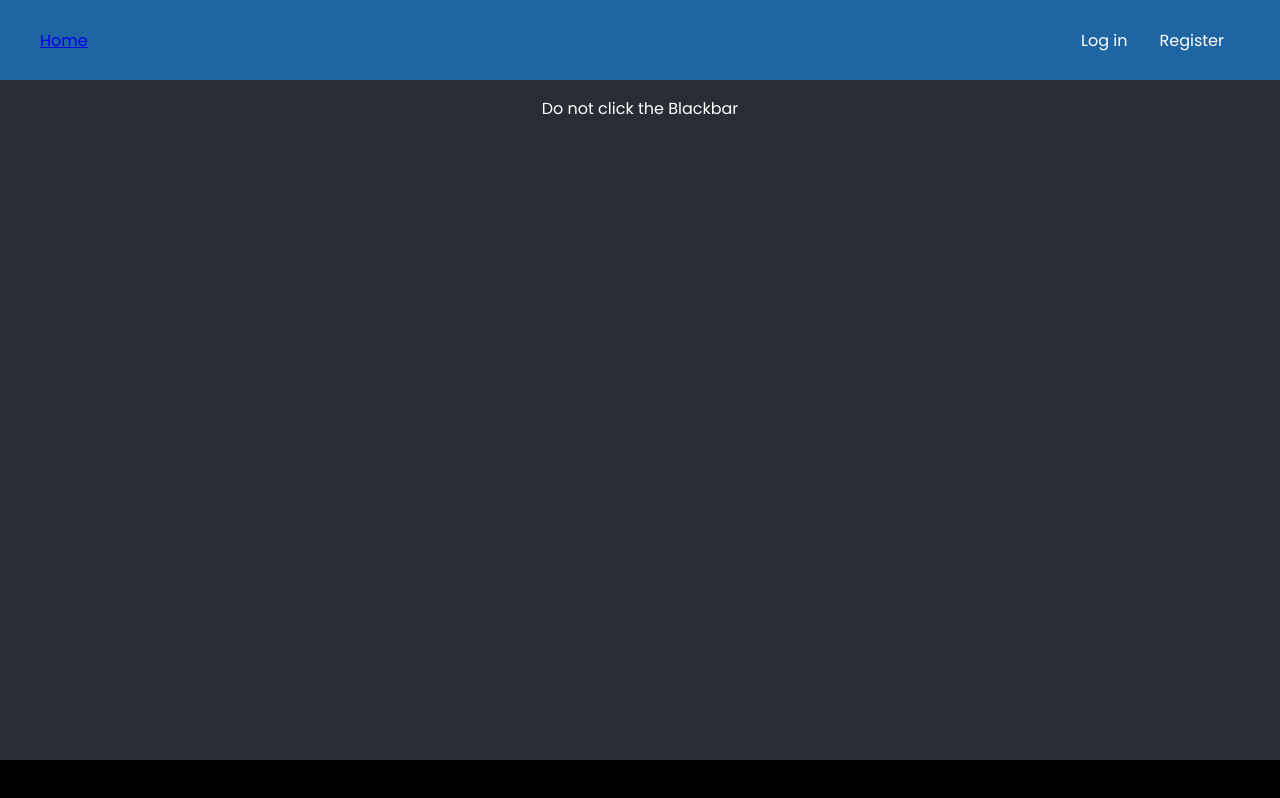
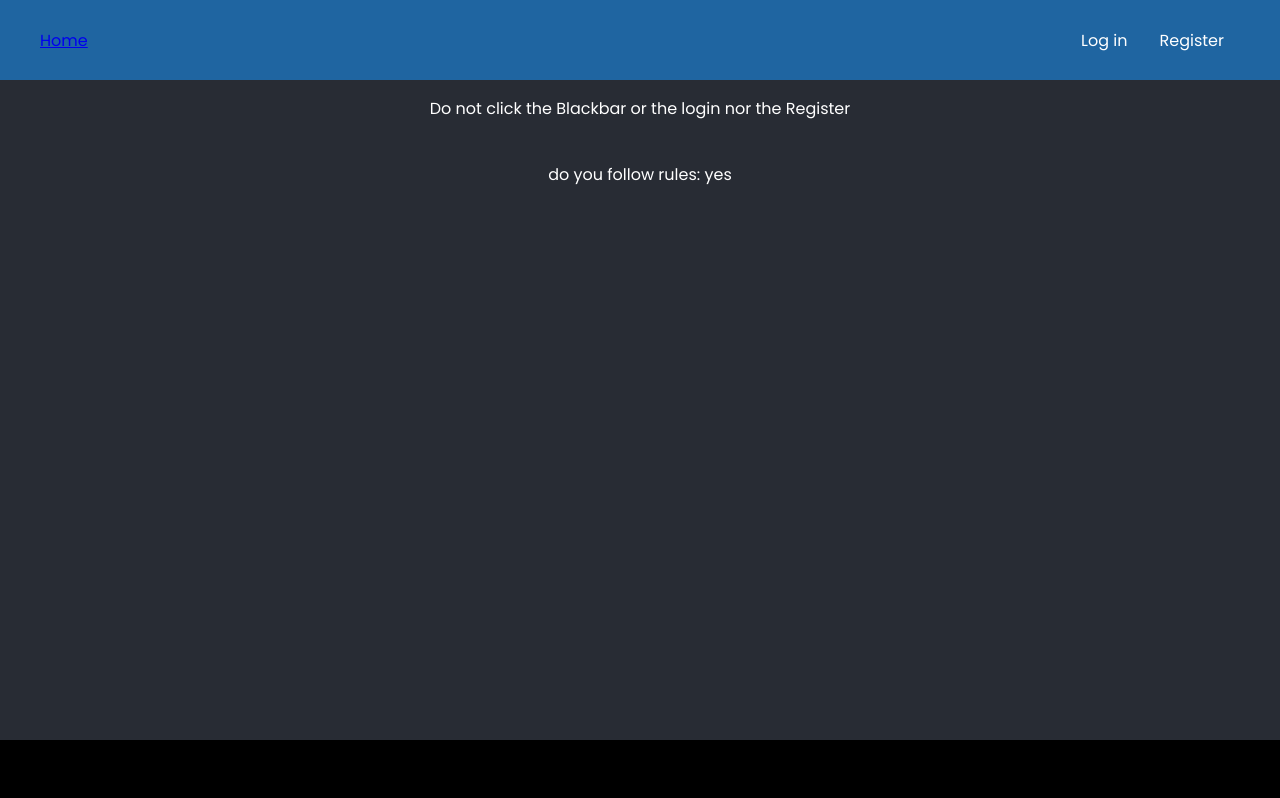
Before and after one commit to F4B123/project, a React (Create React App) app: page / in a window 1280 px wide. Built offline with nearby package versions, Linux system fonts and the light colour scheme.

Commit message:
modify the state of the class

```diff
--- a/src/App.js
+++ b/src/App.js
@@ -9,8 +9,9 @@ function App() {
     <div className="App">
       <Header />
       <p>
-        Do not click the Blackbar
+        Do not click the Blackbar or the login nor the Register
       </p>
+      <p></p>
       <Footer/>
 
     </div>
--- a/src/Components/Footer.css
+++ b/src/Components/Footer.css
@@ -2,8 +2,12 @@
     color:aqua;
     background-color: black;
     padding-bottom: 0%;
-    height: 40px;
+    height: 60px;
     position: absolute;
     bottom: 0;
     width: 100%;
 }
+
+.second-footer {
+    align-items:flex-end;
+}
--- a/src/Components/Footer.js
+++ b/src/Components/Footer.js
@@ -17,9 +17,14 @@ class Footer extends Component{
 
     render(){
         return(
-            <div className="main-footer" onClick={this.clicked}>
-                <p id="text"></p>
-            </div>
+            <>
+                <div className="main-footer" onClick={() => this.clicked()}>
+                    <p id="text"></p>
+                </div>
+                <br/>
+                <div className="second-footer">do you follow rules: {this.state.follow_rules}</div>
+
+            </>
         );
     }
 }
```
